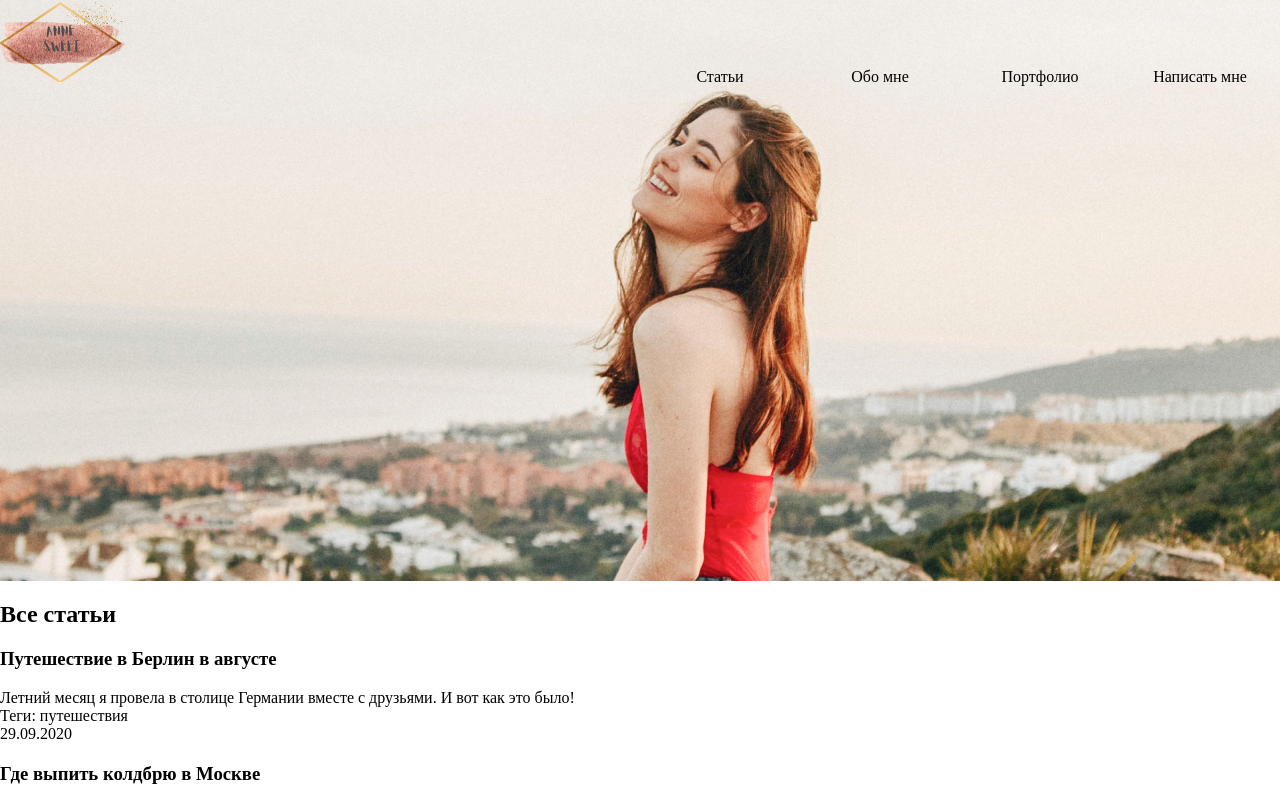
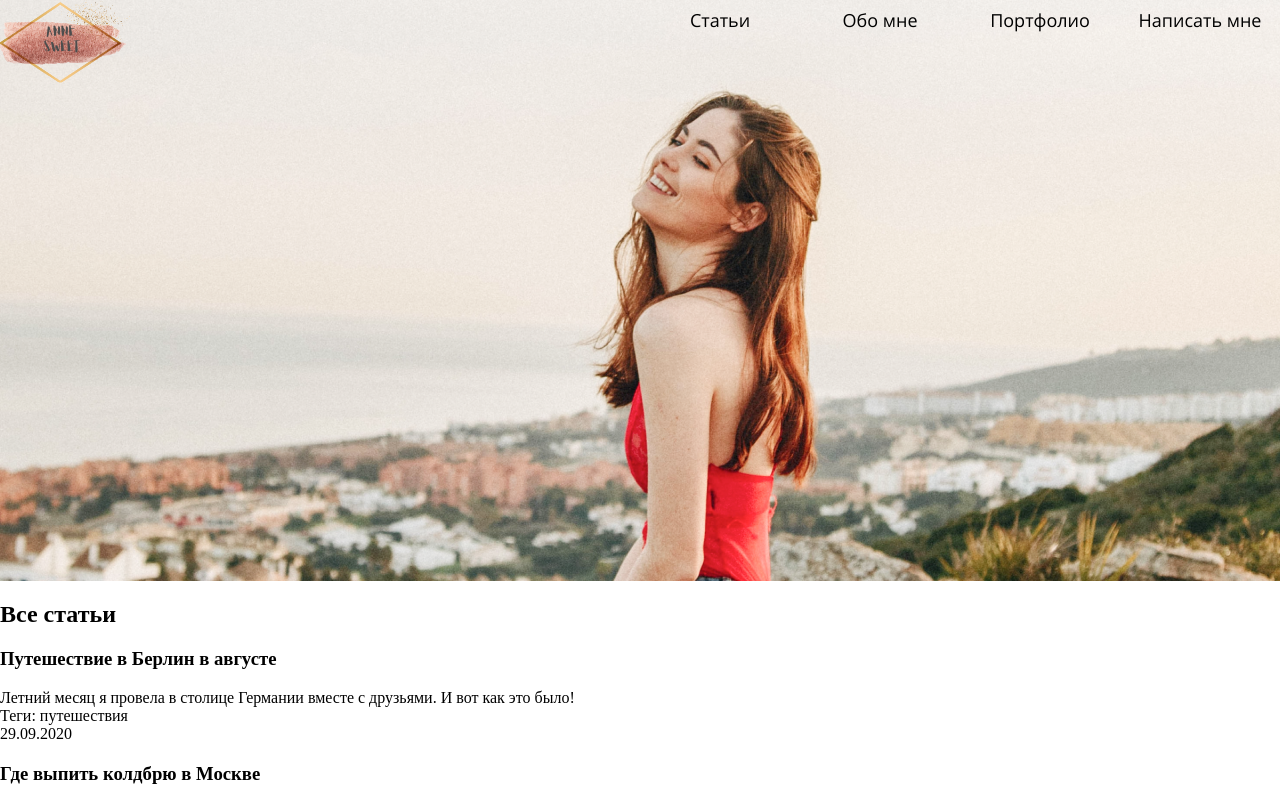
Before and after one commit to Livanenkova/Livanenkova-zaverstai, a website: page source/Index.html in a window 1280 px wide. Shown: the top 800 px of the page. Drawn offline with nearby package versions, Linux system fonts and the light colour scheme; files that its build step writes are made by us from their sources.

Commit message:
fix header

```diff
--- a/source/sass/blocks/page-header.scss
+++ b/source/sass/blocks/page-header.scss
@@ -12,9 +12,8 @@ height: 581px;
 .header {
     display: flex;
     flex-direction: row;
-    justify-content: center;
     flex-wrap: nowrap;
-    align-items:baseline;
+    width: 100%;
 
 }
 
@@ -41,8 +40,8 @@ background-repeat: no-repeat;
     width: 25%;
     border: none;
     background-color: transparent;
-    font-family: 'Spectral SC';
-    // font-family: 'Open Sans';
+    font-family: 'Open Sans';
     font-style: normal;
     font-weight: 400;
+    font-size: 18px;
 }
```
